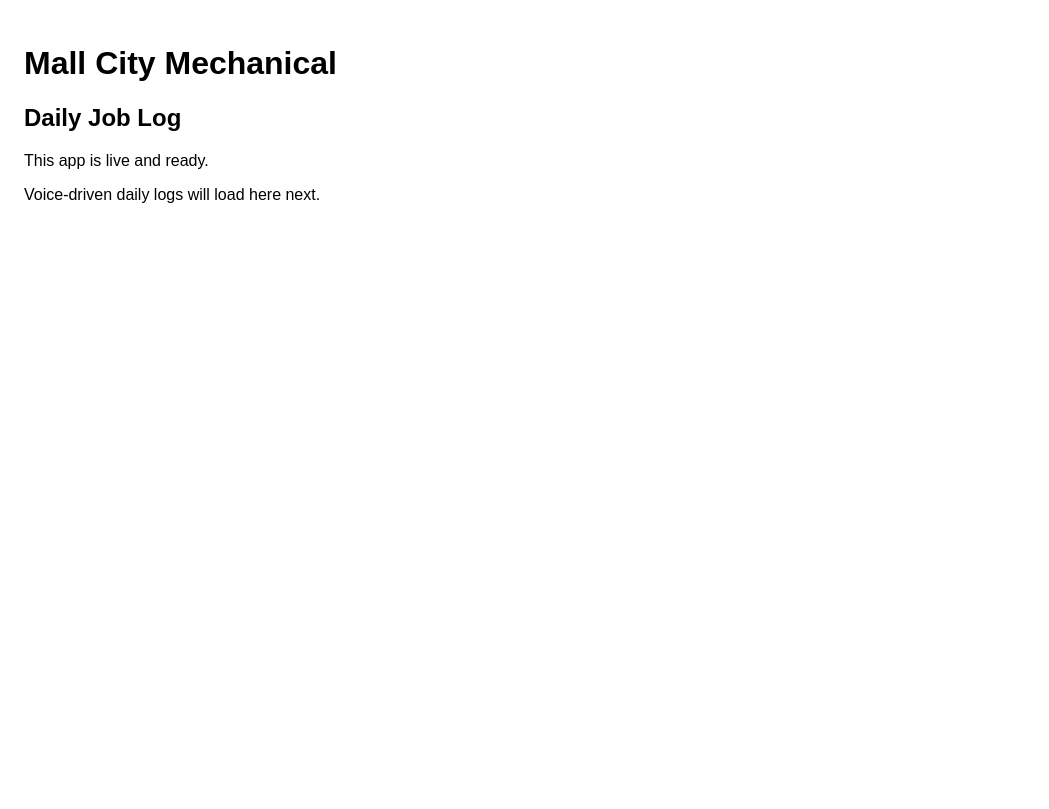
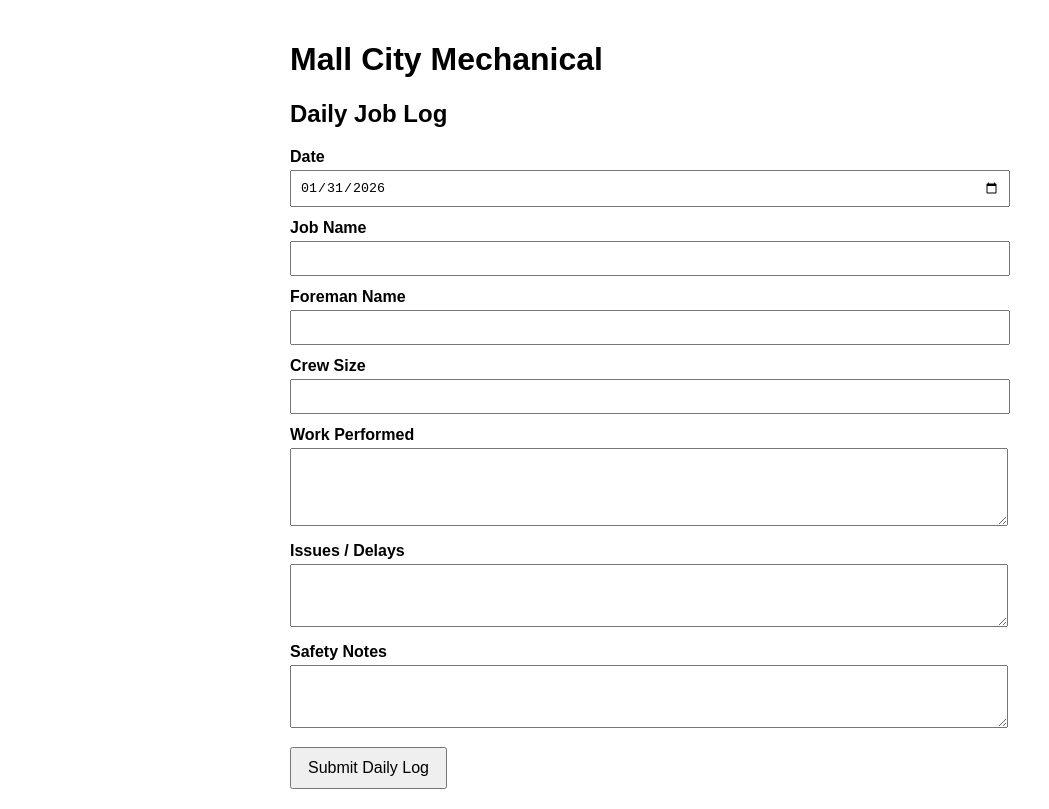
Before and after one commit to jjohnsen716/mall-city-daily-log, a Next.js app: page / in a window 1280 px wide. Shown: the whole page, without its empty margins (0-1049 px from the left). Built offline with nearby package versions, Linux system fonts and the light colour scheme.

Commit message:
Add Daily Log form

```diff
--- a/app/page.jsx
+++ b/app/page.jsx
@@ -1,14 +1,78 @@
-export default function Home() {
+"use client";
+
+import { useState } from "react";
+
+export default function DailyLog() {
+  const today = new Date().toISOString().split("T")[0];
+
+  const [form, setForm] = useState({
+    date: today,
+    job: "",
+    foreman: "",
+    crew: "",
+    work: "",
+    issues: "",
+    safety: "",
+  });
+
+  function updateField(e) {
+    setForm({ ...form, [e.target.name]: e.target.value });
+  }
+
+  function submitLog(e) {
+    e.preventDefault();
+    alert("Daily Log submitted (email coming next).");
+    console.log(form);
+  }
+
   return (
-    <main style={{ padding: 24, fontFamily: "Arial, sans-serif" }}>
+    <main style={{ maxWidth: 700, margin: "auto", padding: 20 }}>
       <h1>Mall City Mechanical</h1>
       <h2>Daily Job Log</h2>
 
-      <p>This app is live and ready.</p>
+      <form onSubmit={submitLog}>
+        <label>Date</label>
+        <input type="date" name="date" value={form.date} onChange={updateField} />
 
-      <p>
-        Voice-driven daily logs will load here next.
-      </p>
+        <label>Job Name</label>
+        <input name="job" value={form.job} onChange={updateField} required />
+
+        <label>Foreman Name</label>
+        <input name="foreman" value={form.foreman} onChange={updateField} required />
+
+        <label>Crew Size</label>
+        <input name="crew" type="number" value={form.crew} onChange={updateField} />
+
+        <label>Work Performed</label>
+        <textarea name="work" value={form.work} onChange={updateField} rows={4} />
+
+        <label>Issues / Delays</label>
+        <textarea name="issues" value={form.issues} onChange={updateField} rows={3} />
+
+        <label>Safety Notes</label>
+        <textarea name="safety" value={form.safety} onChange={updateField} rows={3} />
+
+        <button type="submit" style={{ marginTop: 15 }}>
+          Submit Daily Log
+        </button>
+      </form>
+
+      <style jsx>{`
+        label {
+          display: block;
+          margin-top: 12px;
+          font-weight: bold;
+        }
+        input, textarea {
+          width: 100%;
+          padding: 8px;
+          margin-top: 4px;
+        }
+        button {
+          padding: 10px 16px;
+          font-size: 16px;
+        }
+      `}</style>
     </main>
   );
 }
```
